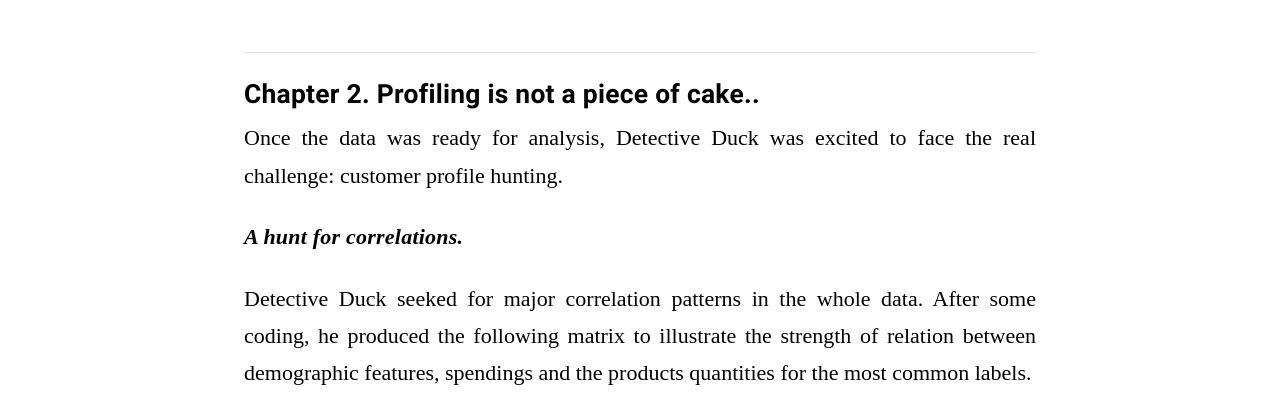
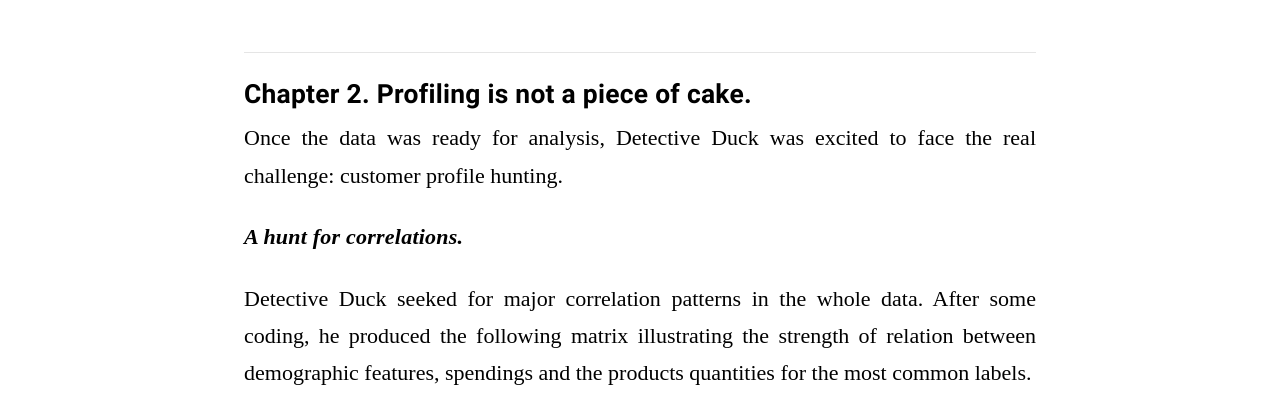
Before and after one commit to marvande/website_ada_bubble582, a Jekyll site: the page built from _posts/2019-12-13-data_story.md, in a window 1280 px wide and 900 px high, scrolled down 3955 px. Shown: the part 181-600 px from the top of the window. Built offline with Jekyll 4.4.1, drawn with Linux system fonts in a browser that asks for light colours; some web fonts are replaced; some of the changed text lies outside the part shown.

Commit message:
corrections

```diff
--- a/_posts/2019-12-13-data_story.md
+++ b/_posts/2019-12-13-data_story.md
@@ -62,7 +62,7 @@
 <br/>
 <hr/>
 <!--CHAPTER 2: -->
-<h4>Chapter 2. Profiling is not a piece of cake..</h4>
+<h4>Chapter 2. Profiling is not a piece of cake.</h4>
 
 <p>
    Once the data was ready for analysis, Detective Duck was excited to face the real challenge: customer profile hunting.
@@ -70,13 +70,13 @@
 
 <p><em><strong> A hunt for correlations.</strong></em></p>
 <p>
-   Detective Duck seeked for major correlation patterns in the whole data. After some coding, he produced the following matrix to illustrate the strength of relation between demographic features, spendings and the products quantities for the most common labels.
+   Detective Duck seeked for major correlation patterns in the whole data. After some coding, he produced the following matrix illustrating the strength of relation between demographic features, spendings and the products quantities for the most common labels.
 </p>
 
 <img class="center" src="{{ "/assets/images/correlation-matrix1.png" | absolute_url }}" alt="Markdown Monster icon" width = "600" height = "400" />
 
 <p>
-From this, he learned that there is some high correlation between demographic information. Specifically, household size is highly correlated to the number of kids and marital status. This did not surprise Duck as any good detective could have deduced it. Nevertheless, he noted that most households with kids were married in this study. Furthermore, the mean and yearly spending were also correlated (0.7) with the different products quantities. This did not alarm Duck, as spending more usually means buying more products in a grocery store. Unfortunately, he could not find any direct link between demographics and product quantities. Unsatisfied with this result, he decided to further pursue the matter, as it seemed too easy. Duck supposed that no correlation between labels and demographics could mean that the labels were not specific enough. Indeed, all households probably buy globally the same amounts in the categories of vegetables, meat, dairy products, etc. Thus, except for outliers with extreme diets, all households seem to buy from the same grocery categories. </p>
+From this, he learned that there is some high correlation between demographic information. Specifically, household size is highly correlated to the number of kids and marital status. This did not surprise Duck, any good detective could have deduced it. Nevertheless, he noted that most households with kids were married in this study. Furthermore, the mean and yearly spending were also correlated (0.7) with the different products quantities. This did not alarm Duck, as spending more usually means buying more products in a grocery store. Unfortunately, he could not find any direct link between demographics and product quantities. Unsatisfied with this result, he decided to further pursue the matter. Duck supposed that no correlation between labels and demographics could mean that the labels were not specific enough. Indeed, all households probably buy globally the same amounts in the categories of vegetables, meat, dairy products, etc. Thus, except for outliers with extreme diets, all households seem to buy from the same grocery categories. </p>
 
 <iframe src='https://gfycat.com/ifr/AdmiredGlumBluebreastedkookaburra' frameborder='0' scrolling='no' width='60%' height='60%' style='position:absolute;top:0;left:0;' allowfullscreen>
 </iframe>
```
Also changed, not shown: other parts of _posts/2019-12-13-data_story.md (+2 -2 lines).
